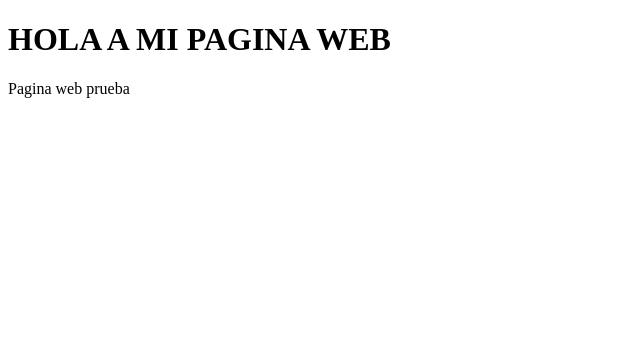
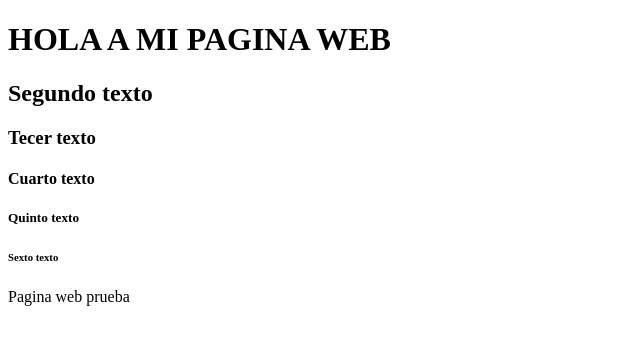
Before and after one commit to NatalyMolano/Proyecto_Git, a plain HTML site: page index.HTML in a window 1280 px wide. Shown: the whole page, without its empty margins (0-640 px from the left). Drawn offline with Linux system fonts and the light colour scheme.

Commit message:
Encabezados

```diff
--- a/index.HTML
+++ b/index.HTML
@@ -8,6 +8,11 @@
 </head>
 <body>
     <h1>HOLA A MI PAGINA WEB</h1>
+    <h2>Segundo texto</h2>
+    <h3>Tecer texto</h3>
+    <h4>Cuarto texto</h4>
+    <h5>Quinto texto</h5>
+    <h6>Sexto texto</h6>
     <p>Pagina web prueba</p>
 
 </body>
```
